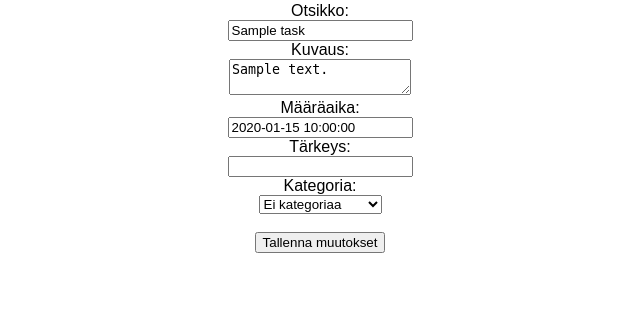
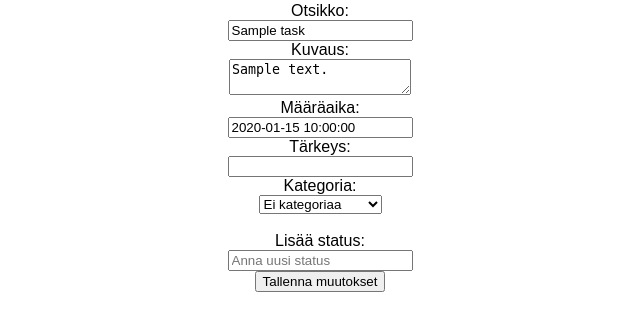
Before and after one commit to veeranniina/tsoha-teht-v-sovellus, a Flask app: template templates/edit.html in a window 1280 px wide. Shown: the part 214-545 px from the top of the page, without its empty margins (320-960 px from the left). Run offline with Flask 3, Linux system fonts and the light colour scheme; the template is opened without the code that fills it: most values are stand-ins (such as "Sample title", 1, 10 or a date in 2020).

Commit message:
fixed layout

```diff
--- a/templates/edit.html
+++ b/templates/edit.html
@@ -24,6 +24,9 @@
         {% endfor %}
     </select><br><br>
 
+    <label for="status_name">Lisää status:</label><br>
+    <input type="text" id="status_name" name="status_name" placeholder="Anna uusi status"><br>
+
     <input type="submit" value="Tallenna muutokset">
 </form>
 
--- a/templates/home.html
+++ b/templates/home.html
@@ -45,7 +45,7 @@
         {% for reminder in reminders %}
             <li>
                 {{ reminder.reminder_message }} - {{ reminder.reminder_date }}
-                <form action="/delete_reminder/{{ reminder.id }}" method="POST" style="display: inline;">
+                <form action="/delete_reminder/{{ reminder.id }}" method="POST" style="display: inline; color: red;">
                     <button type="submit">Poista</button>
                 </form>
             </li>
```
